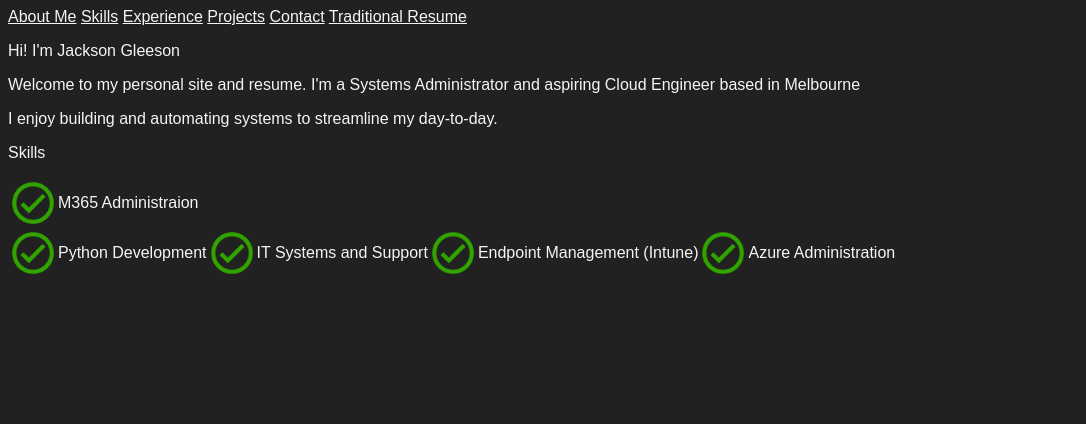
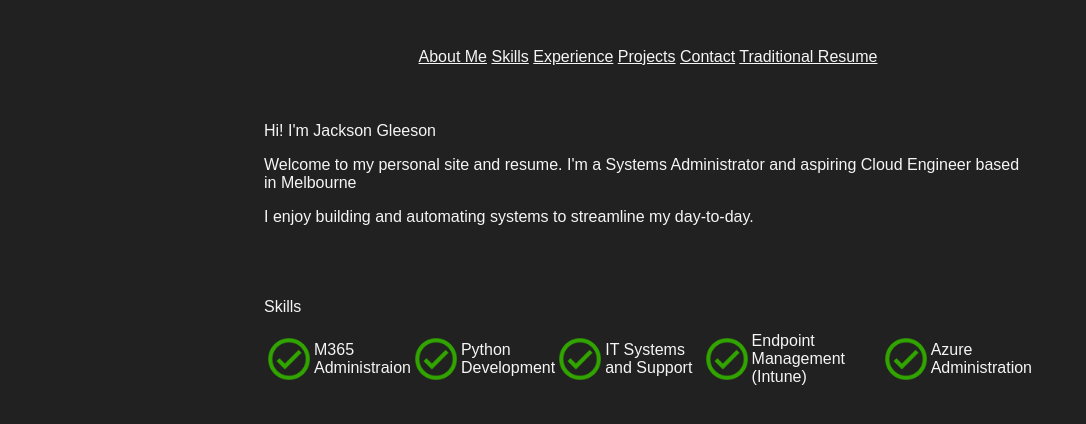
Before and after one commit to Electr0105/resume-website, a plain HTML site: page root/index.html in a window 1280 px wide. Shown: the whole page, without its empty margins (0-1086 px from the left). Drawn offline with Linux system fonts and the light colour scheme.

Commit message:
colouring

```diff
--- a/root/index.html
+++ b/root/index.html
@@ -26,10 +26,10 @@
       <p>Skills</p>
       <div class="skills-grid">
         <span><img src="demo-icon.png" alt="">M365 Administraion</span>
-        <span><img src="demo-icon.png" alt="">Python Development<span>
-        <span><img src="demo-icon.png" alt="">IT Systems and Support<span>
-        <span><img src="demo-icon.png" alt="">Endpoint Management (Intune)<span>
-        <span><img src="demo-icon.png" alt="">Azure Administration<span>
+        <span><img src="demo-icon.png" alt="">Python Development</span>
+        <span><img src="demo-icon.png" alt="">IT Systems and Support</span>
+        <span><img src="demo-icon.png" alt="">Endpoint Management (Intune)</span>
+        <span><img src="demo-icon.png" alt="">Azure Administration</span>
       </div>
     </div>
 </html>
--- a/root/styles.css
+++ b/root/styles.css
@@ -5,14 +5,29 @@
 }
 
 body {
-  width: 80%;
+  display: flex;
+  justify-content: center;
+  flex-wrap: wrap;
+  gap: 40px;
+  width: 60%;
+  padding-left: 20%;
+  padding-top: 40px;
+}
+
+.skills-grid{
+  display: flex;
 }
 
 .skills-grid span{
-  display: flex;
+  display: inline-flex;
   align-content: center;
   align-items: center;
 }
+
+.skills-grid span:hover {
+  background-color: blue;
+}
+
 .skills-grid img{
   height: 50px;
   width: 50px;
```
